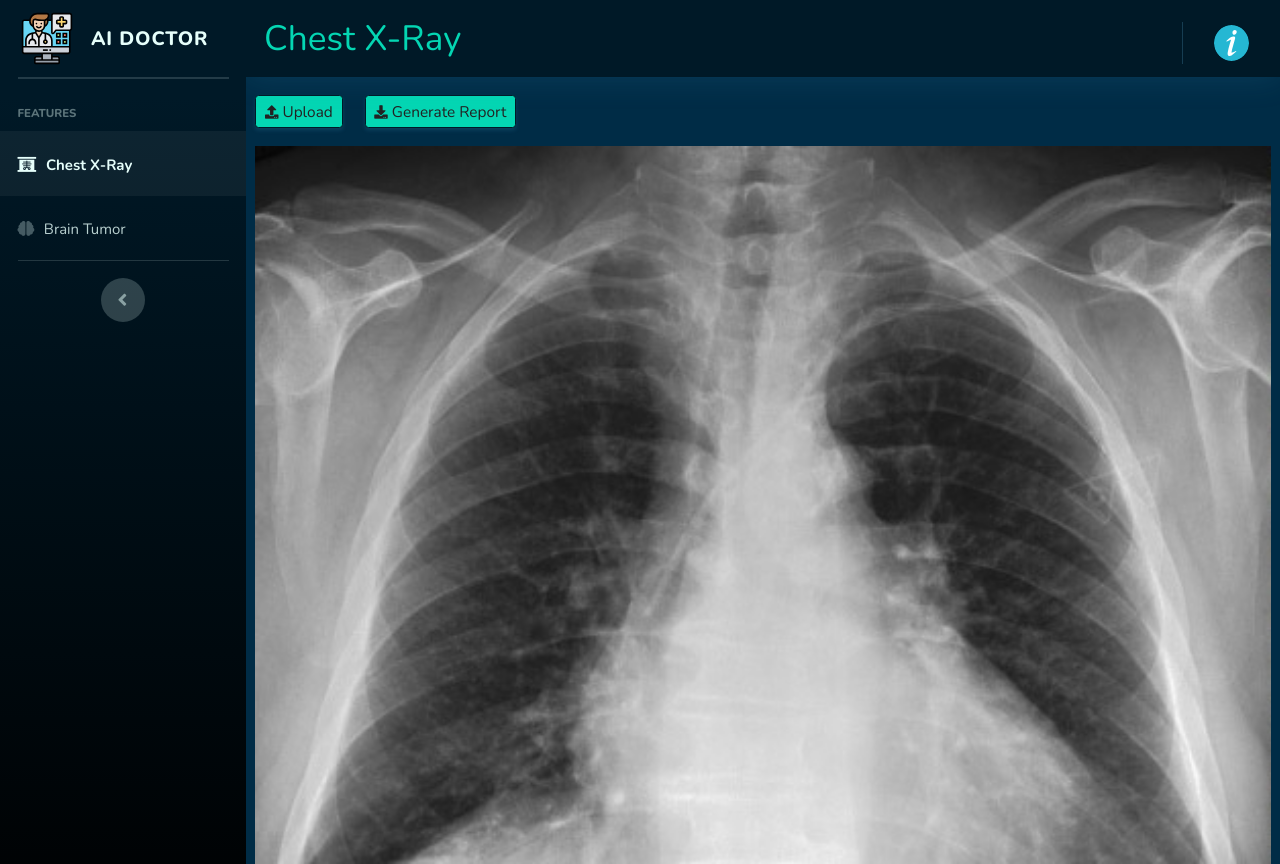
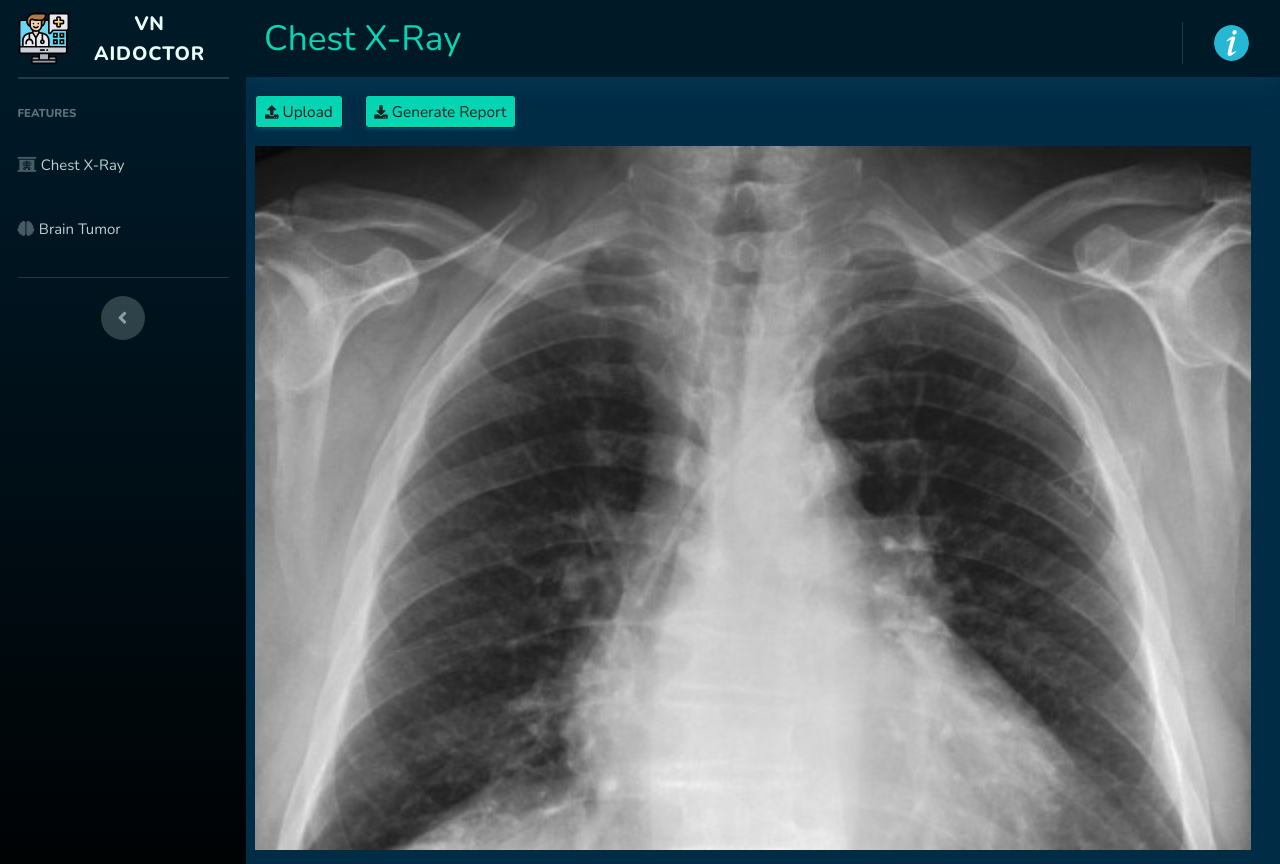
Before and after one commit to VNOpenAI/vn-aidr, a website: page index.html in a window 1280 px wide. Shown: the top 864 px of the page. Drawn offline with nearby package versions, Linux system fonts and the light colour scheme; some packages are replaced by stand-ins of ours; files that its build step writes are made by us from their sources; a script that the page names is missing.

Commit message:
Load menu from json file

```diff
--- a/index.html
+++ b/index.html
@@ -9,7 +9,7 @@
     <meta name="description" content="">
     <meta name="author" content="">
 
-    <title>AI Doctor - AI solutions for medical imaging</title>
+    <title>{{title}}</title>
 
     <!-- Custom fonts for this template-->
     <link href="vendor/fontawesome-free/css/all.min.css" rel="stylesheet" type="text/css">
@@ -35,7 +35,7 @@
                 <div class="sidebar-brand-icon">
                     <img src="img/icon.svg" style="width: 3rem; height: 3rem"/>
                 </div>
-                <div class="sidebar-brand-text mx-3">AI Doctor</div>
+                <div class="sidebar-brand-text mx-3">AI Demo System</div>
             </a>
 
             <!-- Divider -->
@@ -50,17 +50,18 @@
             </div>
 
             <!-- Nav Item - Dashboard -->
-            <li class="nav-item active">
+            <div id="section-menu">
+                <!-- <li class="nav-item active">
                     <a class="nav-link" href="index.html">
                         <i class="fas fa-x-ray"></i>
                         <span>Chest X-Ray</span></a>
                 </li>
-
                 <li class="nav-item">
                     <a class="nav-link" href="index.html">
                         <i class="fas fa-brain"></i>
                         <span>Brain Tumor</span></a>
-            </li>
+                </li>     -->
+            </div>
 
 
             <!-- Divider -->
@@ -146,8 +147,8 @@
                             <a href="#" class="d-none d-sm-inline-block btn btn-sm btn-primary shadow-sm mb-2"><i
                                 class="fas fa-download fa-sm"></i> Generate Report</a>
                         </div>
-                        <div class="col col-md-12">
-                            <img src="img/xray.jpeg" style="width: 100%;">
+                        <div class="col col-md-12" style="position: relative;">
+                            <img id="display-image" src="img/xray.jpeg" style="height: 40rem;">
                         </div>
                     </div>
 
@@ -186,6 +187,10 @@
     <script src="vendor/jquery-easing/jquery.easing.min.js"></script>
 
     <script src="js/sb-admin-2.min.js"></script>
+
+    <script src="https://cdnjs.cloudflare.com/ajax/libs/viewerjs/1.9.0/viewer.min.js" integrity="sha512-0goo56vbVLOJt9J6TMouBm2uE+iPssyO+70sdrT+J5Xbb5LsdYs31Mvj4+LntfPuV+VlK0jcvcinWQG5Hs3pOg==" crossorigin="anonymous"></script>
+    <link rel="stylesheet" href="https://cdnjs.cloudflare.com/ajax/libs/viewerjs/1.9.0/viewer.min.css" integrity="sha512-1cfqrTRQ8V1TnQsSu97+x7PoylALHKOQuwpFaa6lwe6lo5EOUmGNmX3LBq/yxUokfGaUtWkjZJGmuXqG5THgdA==" crossorigin="anonymous" />
+
     <script src="js/ui-loader.min.js"></script>
 </body>
 
--- a/js/ui-loader.js
+++ b/js/ui-loader.js
@@ -1,3 +1,63 @@
-$(function() {
+$(function () {
+
+    'use strict';
+
+    var viewer;
+
+    $.get("ui-config.json", function (data) {
+
+        window.UI = {};
+        var UI = window.UI;
+
+        // Update document attributes
+        document.title = data["title"];
+        $(".sidebar-brand-text").html(data["sidebar-brand-text"]);
+        $(".sidebar-brand-icon img").attr("src", data["logo"]);
+
+        // Load pages
+        let section_menu_html = "";
+        let sections = data["sections"];
+        UI.sections = sections;
+
+        function selectSection(section_id) {
+
+            $("#section-menu li").removeClass("active");
+            for (let i = 0; i < window.UI.sections.length; ++i) {
+                let section = window.UI.sections[i];
+                if (section["id"] == section_id) {
+                    console.log("Select: " + section_id);
+                    $('#section-menu li[name="'+ section_id +'"]').addClass("active");
+                    $("#display-image").attr("src", section["img_placeholder"]);
+                    $("#display-image").hide();
+                    viewer.update();
+                    viewer.moveTo(0, 0);
+                    break;
+                }
+            }
+        }
+
+        // Draw menu
+        for (let i = 0; i < sections.length; ++i) {
+            section_menu_html += '<li name="'+ sections[i]["id"] +'" class="nav-item">'
+                        + '<a class="nav-link" href="#">'
+                        + '<i class="fas '+ sections[i]["icon"] +'"></i>'
+                        + '<span>'+ sections[i]["title"] +'</span></a></li>';
+        }
+        $("#section-menu").html(section_menu_html);
+        $("#section-menu li").each(function() {
+            $(this).click(function() {
+                selectSection($(this).attr("name"));
+            });
+        });
+
+
+    });
+
+    // View an image
+    viewer = new Viewer(document.getElementById('display-image'), {
+        inline: true,
+        navbar: false,
+    });
+    viewer.show();
 
 });
--- a/package.json
+++ b/package.json
@@ -30,7 +30,8 @@
         "@fortawesome/fontawesome-free": "5.15.1",
         "bootstrap": "4.5.3",
         "jquery": "3.5.1",
-        "jquery.easing": "^1.4.1"
+        "jquery.easing": "^1.4.1",
+        "viewerjs": "^1.9.0"
     },
     "devDependencies": {
         "browser-sync": "2.26.13",
--- a/scss/sb-admin-2.scss
+++ b/scss/sb-admin-2.scss
@@ -13,8 +13,10 @@
 @import "dropdowns.scss";
 @import "navs.scss";
 @import "buttons.scss";
-@import "cards.scss";
-@import "charts.scss";
-@import "login.scss";
-@import "error.scss";
+// @import "cards.scss";
+// @import "charts.scss";
+// @import "login.scss";
+// @import "error.scss";
 @import "footer.scss";
+
+// Photo viewer
--- a/ui-config.json
+++ b/ui-config.json
@@ -0,0 +1,23 @@
+{
+    "title": "VN AIDoctor - AI solutions for medical imaging",
+    "sidebar-brand-text": "VN AIDoctor",
+    "logo": "img/icon.svg",
+    "sections": [
+        {
+            "id": "chest_xray",
+            "layout": "default",
+            "title": "Chest X-Ray",
+            "icon": "fa-x-ray",
+            "api_enpoint": "/api/chest_xray",
+            "img_placeholder": "img/xray.jpeg"
+        },
+        {
+            "id": "brain_tumor",
+            "layout": "default",
+            "title": "Brain Tumor",
+            "icon": "fa-brain",
+            "api_enpoint": "/api/brain_tumor",
+            "img_placeholder": "img/brain-ct.jpg"
+        }
+    ]
+}
```
Also changed, not shown: vendor/fontawesome-free/package.json (+42 -68 lines), css/sb-admin-2.css, css/sb-admin-2.min.css, img/brain-ct.jpg (added), js/sb-admin-2.min.js, js/ui-loader.min.js, 1 other file. Lines whose indentation alone changed are shown as unchanged.
